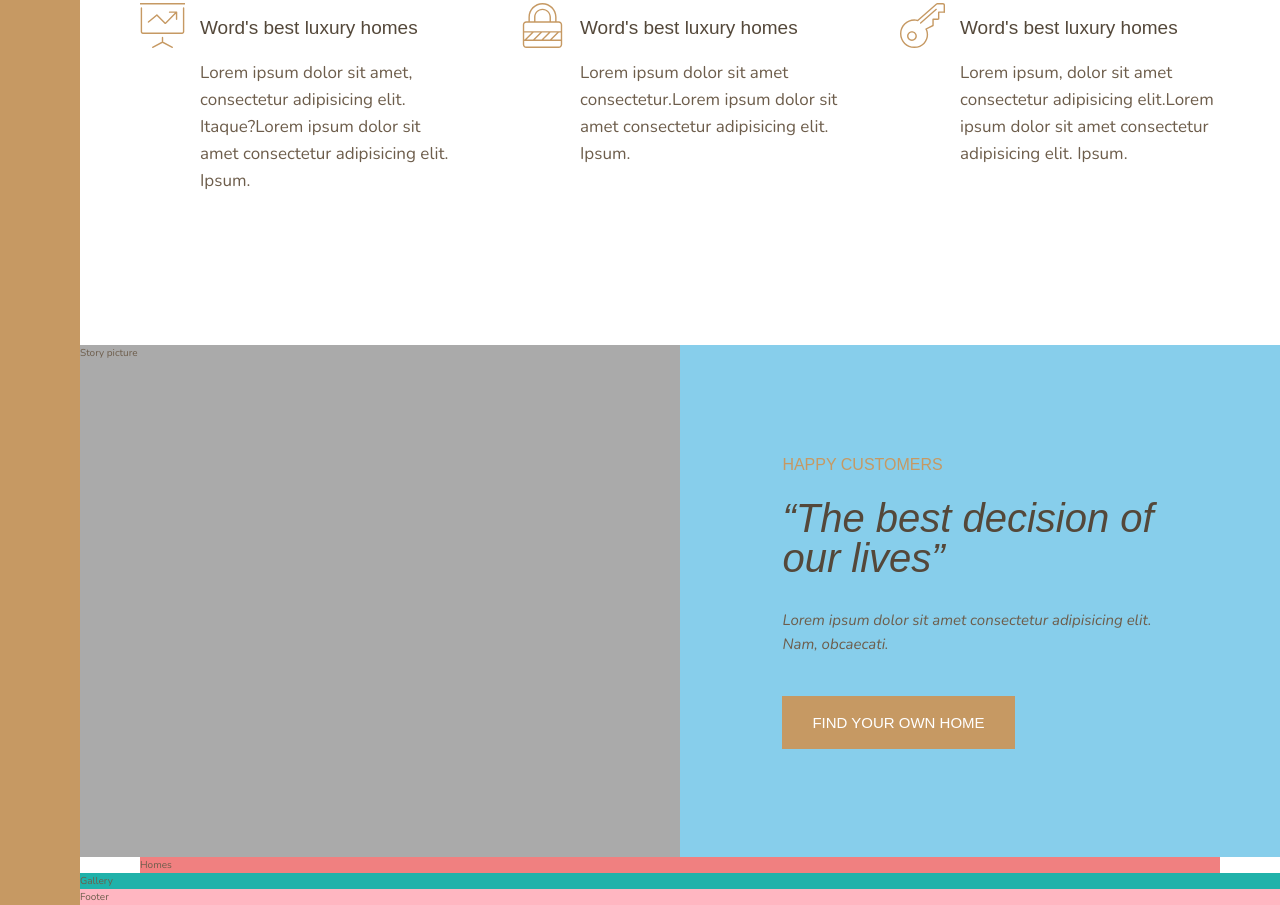
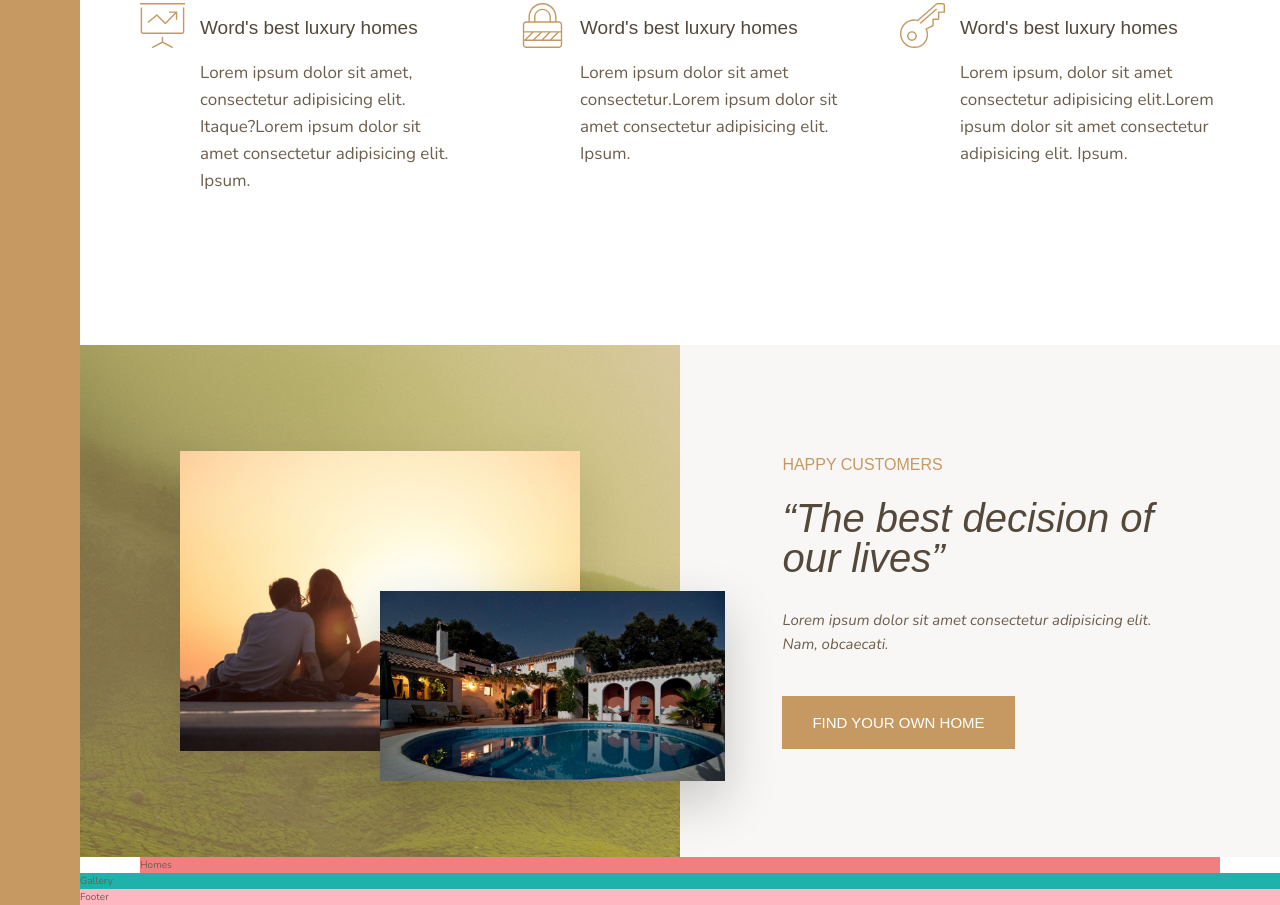
Before and after one commit to wudtichaikarun/practice-css-grid, a website: page index.html in a window 1280 px wide. Shown: the part 1018-1923 px from the top of the page. Drawn offline with nearby package versions, Linux system fonts and the light colour scheme.

Commit message:
story picture

```diff
--- a/index.html
+++ b/index.html
@@ -82,7 +82,8 @@
     </section>
 
     <div class="story__pictures">
-      Story picture
+      <img src="img/story-1.jpeg" alt="story 1" class="story__img--1">
+      <img src="img/story-2.jpeg" alt="story 2" class="story__img--2">
     </div>
 
     <div class="story__contents">
--- a/sass/_story.scss
+++ b/sass/_story.scss
@@ -1,12 +1,36 @@
 .story{
 
   &__pictures {
-    background-color: #aaa;
     grid-column: full-start / col-end 4;
+
+    // bg image
+    background-image: linear-gradient(rgba($color-primary, .5), rgba($color-primary, .5)), url(../img/back.jpg);
+
+    display: grid;
+    grid-template-rows: repeat(6, 1fr);
+    grid-template-columns: repeat(6, 1fr);
+    align-items: center;
+
+  }
+
+  &__img--1 {
+    width: 100%;
+    grid-row: 2 / 6;
+    grid-column: 2 / 6;
+    box-shadow: 0 2rem 5rem rgba(#000, .1);
+  }
+
+  &__img--2 {
+    width: 115%;
+    z-index: 20;
+
+    grid-row: 4 / 6;
+    grid-column: 4 / 7;
+    box-shadow: 0 2rem 5rem rgba(#000, .2);
   }
 
   &__contents {
-    background-color: skyblue;
+    background-color: $color-grey-light-1;
     grid-column: col-start 5 / full-end;
     padding: 6rem 8vw;
     /*
```
Also changed, not shown: css/main.css.
